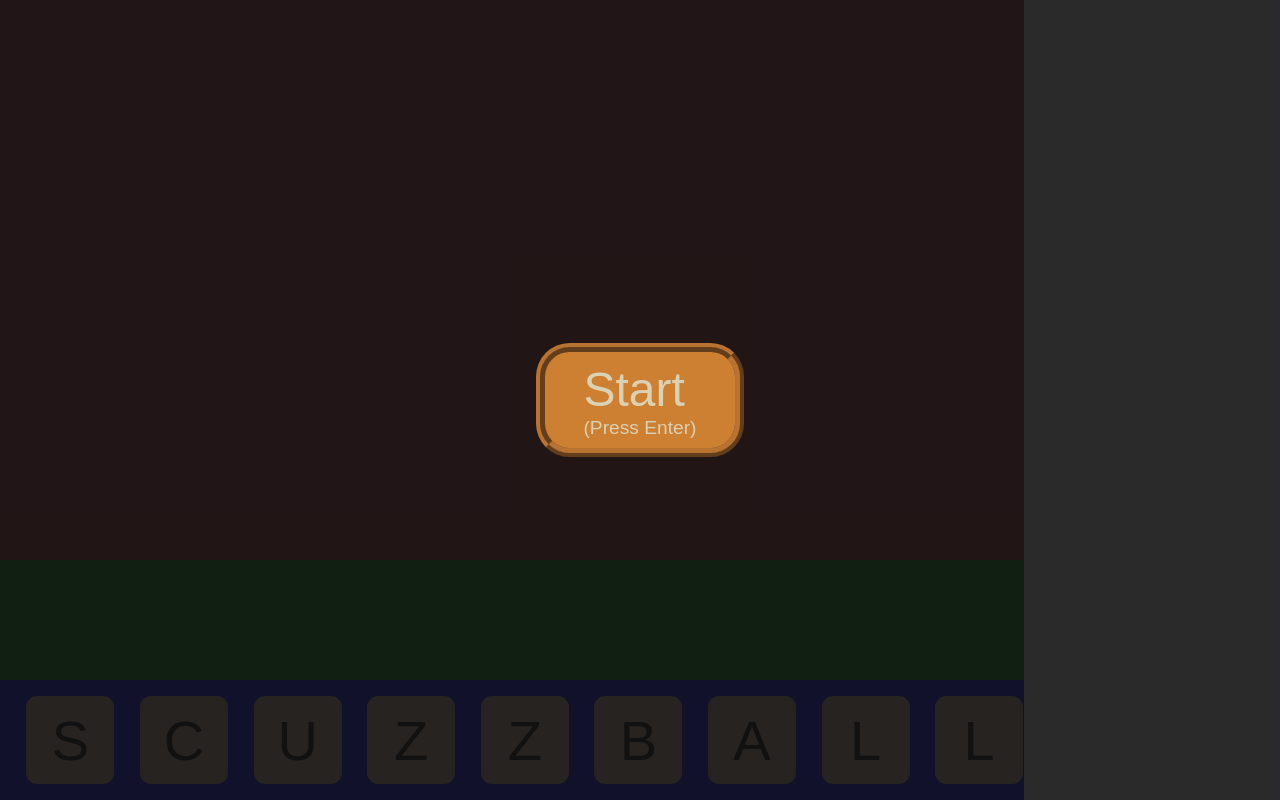
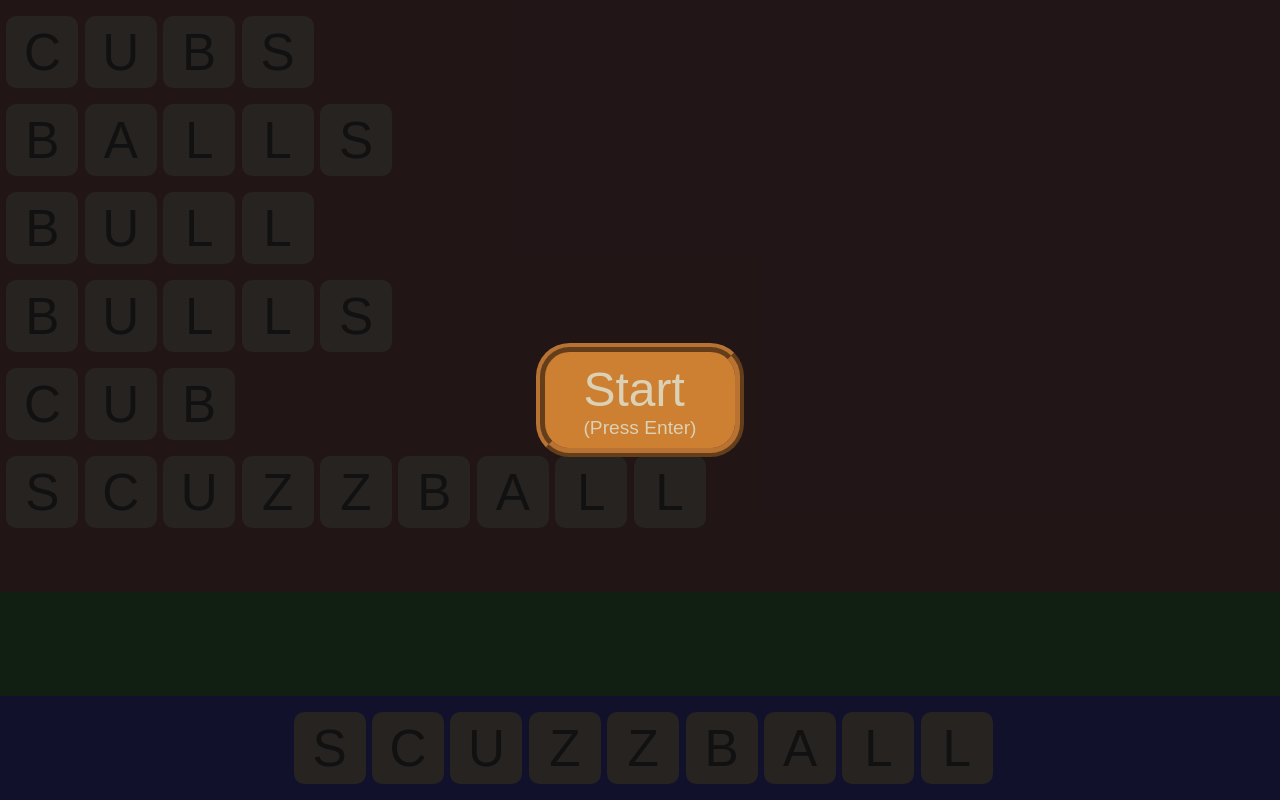
Before and after one commit to alexjgaw/writerduel, a React (Create React App) app: page / in a window 1280 px wide. Built offline with nearby package versions, Linux system fonts and the light colour scheme.

Commit message:
Create Word and WordArea components. Added cases to handleKeyUp and created submitWord()

```diff
--- a/src/App.js
+++ b/src/App.js
@@ -31,7 +31,9 @@ class App extends Component {
     super(props);
     this.state = {
       gameState: 'waiting',
-      letters: 'scuzzball'
+      letters: 'scuzzball',
+      stagingLetters: '',
+      words: ['cubs','balls','bull','bulls','cub','scuzzball']
     };
   }
 
@@ -41,16 +43,42 @@ class App extends Component {
     });
   }
 
+  moveToStaging(letter) {
+    let newLetters = this.state.letters;
+    newLetters = newLetters.substring(0, newLetters.indexOf(letter)) + newLetters.substring(newLetters.indexOf(letter) + 1);
+    this.setState({
+      letters: newLetters,
+      stagingLetters: this.state.stagingLetters.concat(letter)
+    });
+  }
+
+  submitWord() {
+    let word = this.state.stagingLetters;
+    if (word && this.state.words.indexOf(word) === -1) {
+      this.setState({
+        words: this.state.words.concat([word])
+      });
+    }
+    this.setState({
+      letters: this.state.letters.concat(this.state.stagingLetters),
+      stagingLetters: ''
+    });
+  }
+
   handleKeyUp(event) {
     console.log(event.key);
-    if (event.key === 'Enter') {
+    if (this.state.gameState === 'waiting' && event.key === 'Enter') {
       this.setState({
         gameState: 'playing'
       });
-    } else if (event.key === ' ') {
+    } else if (this.state.gameState === 'playing' && event.key === 'Enter') {
+      this.submitWord();
+    } else if (this.state.gameState === 'playing' && event.key === ' ') {
       this.setState({
         letters: shuffle(this.state.letters.split('')).join('')
       });
+    } else if (this.state.gameState === 'playing' && this.state.letters.indexOf(event.key) !== -1) {
+      this.moveToStaging(event.key);
     }
   }
 
@@ -64,6 +92,8 @@ class App extends Component {
         }
         <Board
           letters={this.state.letters}
+          stagingLetters={this.state.stagingLetters}
+          words={this.state.words}
         />
 
       </div>
--- a/src/Components/Board/Tile/index.css
+++ b/src/Components/Board/Tile/index.css
@@ -3,10 +3,10 @@
   border-radius: .2em;
   display: inline-flex;
   justify-content: center;
-  height: 11vh;
-  width: 11vh;
-  margin: 2vh 0 2vh 2vw;
-  font-size: 3.5em;
+  height: 9vh;
+  width: 9vh;
+  margin: 2vh 0 0 .5vw;
+  font-size: 3.2em;
 }
 
 .tile p {
--- a/src/Components/Board/TileHome/index.css
+++ b/src/Components/Board/TileHome/index.css
@@ -1,7 +1,7 @@
 .tile-home {
   background-color: blue;
-  height: 15vh;
-  width: 80vw;
+  height: 13vh;
+  width: 100vw;
   position: absolute;
   bottom: 0;
 }
--- a/src/Components/Board/TileHome/index.js
+++ b/src/Components/Board/TileHome/index.js
@@ -7,7 +7,7 @@ const TileHome = (props) => {
     <div className="tile-home">
       <ul>
         {(!props.letters) ?
-          <li>No letters, scuzzball.</li> :
+          null :
           props.letters.split('').map((letter, i) => {
             return (
               <Tile
--- a/src/Components/Board/TileStaging/index.css
+++ b/src/Components/Board/TileStaging/index.css
@@ -1,7 +1,13 @@
 .tile-staging {
   background-color: green;
-  height: 15vh;
-  width: 80vw;
+  height: 13vh;
+  width: 100vw;
   position: absolute;
-  bottom: 15vh;
+  bottom: 13vh;
 }
+
+.tile-staging ul {
+  text-align: center;
+  margin: 0px;
+  padding: 0px;
+}
--- a/src/Components/Board/TileStaging/index.js
+++ b/src/Components/Board/TileStaging/index.js
@@ -1,10 +1,23 @@
 import React from 'react';
+import Tile from '../Tile';
 import './index.css';
 
 const TileStaging = (props) => {
   return (
     <div className="tile-staging">
-
+      <ul>
+        {(!props.stagingLetters) ?
+          null :
+          props.stagingLetters.split('').map((letter, i) => {
+            return (
+              <Tile
+                tileLetter={letter.toUpperCase()}
+                key={letter.toUpperCase() + i + 'TileStaging'}
+              />
+            );
+          })
+        }
+      </ul>
     </div>
   );
 };
--- /dev/null
+++ b/src/Components/Board/WordArea/Word/index.css
@@ -0,0 +1,4 @@
+.word ul {
+  margin: 0px;
+  padding: 0px;
+}
--- /dev/null
+++ b/src/Components/Board/WordArea/Word/index.js
@@ -0,0 +1,23 @@
+import React from 'react';
+import Tile from '../../Tile';
+import './index.css';
+
+const Word = (props) => {
+  return (
+    <div className="word">
+      <ul>
+        {props.letters.split('').map((letter, i) => {
+            return (
+              <Tile
+                tileLetter={letter.toUpperCase()}
+                key={letter.toUpperCase() + i + 'Word' + props.key}
+              />
+            );
+          })
+        }
+      </ul>
+    </div>
+  );
+};
+
+export default Word;
--- /dev/null
+++ b/src/Components/Board/WordArea/index.css
@@ -0,0 +1,5 @@
+.word-area {
+  height: 70vh;
+  width: 100vh;
+  overflow-y: scroll;
+}
--- /dev/null
+++ b/src/Components/Board/WordArea/index.js
@@ -0,0 +1,23 @@
+import React from 'react';
+import Word from './Word';
+import './index.css';
+
+const WordArea = (props) => {
+  return (
+    <div className="word-area">
+        {(!props.words) ?
+          null :
+          props.words.map((word, i) => {
+            return (
+              <Word
+                letters={word}
+                key={word.toUpperCase() + i + 'WordArea'}
+              />
+            );
+          })
+        }
+    </div>
+  );
+};
+
+export default WordArea;
--- a/src/Components/Board/index.css
+++ b/src/Components/Board/index.css
@@ -1,5 +1,5 @@
 .board {
   background-color: brown;
   height: 100vh;
-  width: 80vw;
+  width: 100vw;
 }
--- a/src/Components/Board/index.js
+++ b/src/Components/Board/index.js
@@ -1,4 +1,5 @@
 import React from 'react';
+import WordArea from './WordArea';
 import TileHome from './TileHome';
 import TileStaging from './TileStaging';
 
@@ -7,10 +8,15 @@ import './index.css';
 const Board = (props) => {
   return (
     <div className="board">
+      <WordArea
+        words={props.words}
+      />
       <TileHome
         letters={props.letters}
       />
-      <TileStaging />
+      <TileStaging
+        stagingLetters={props.stagingLetters}
+      />
     </div>
   );
 };
```
